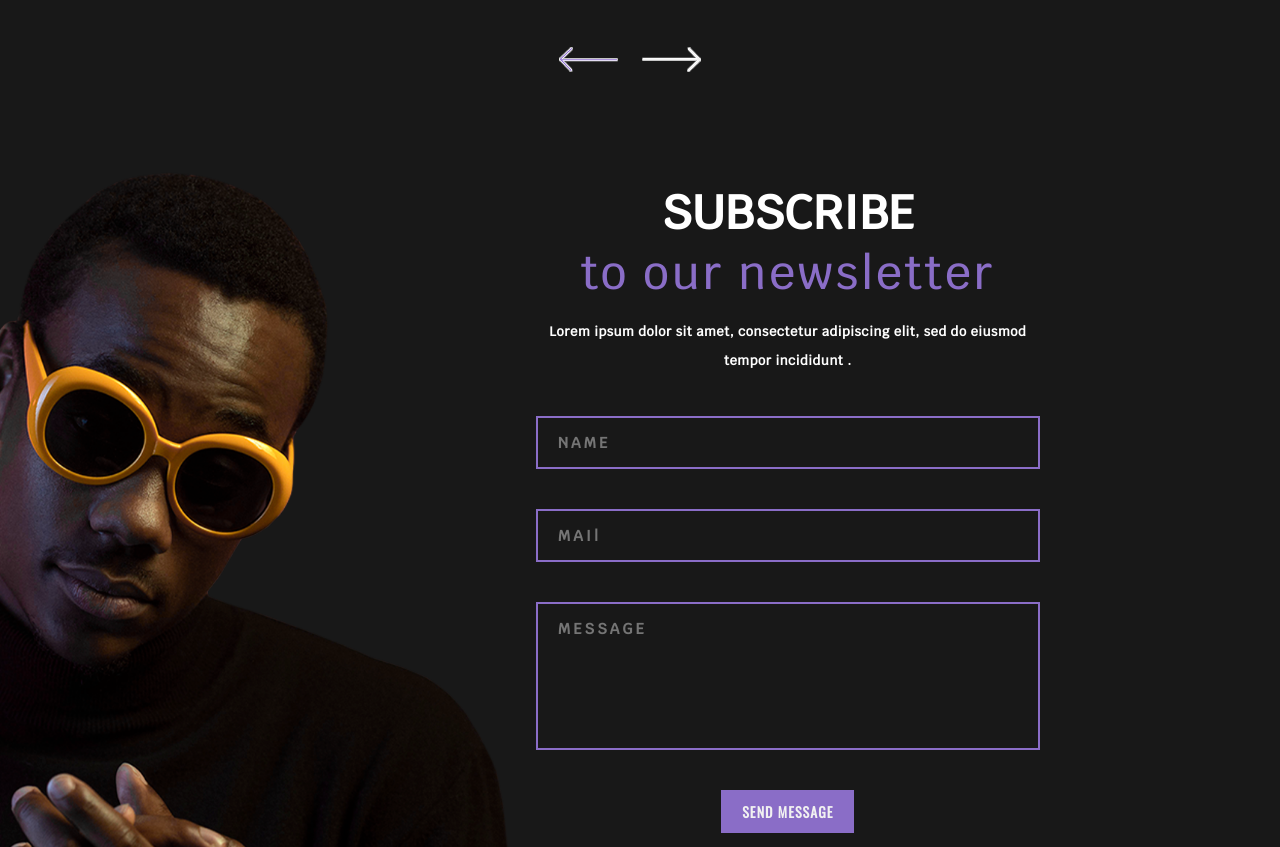
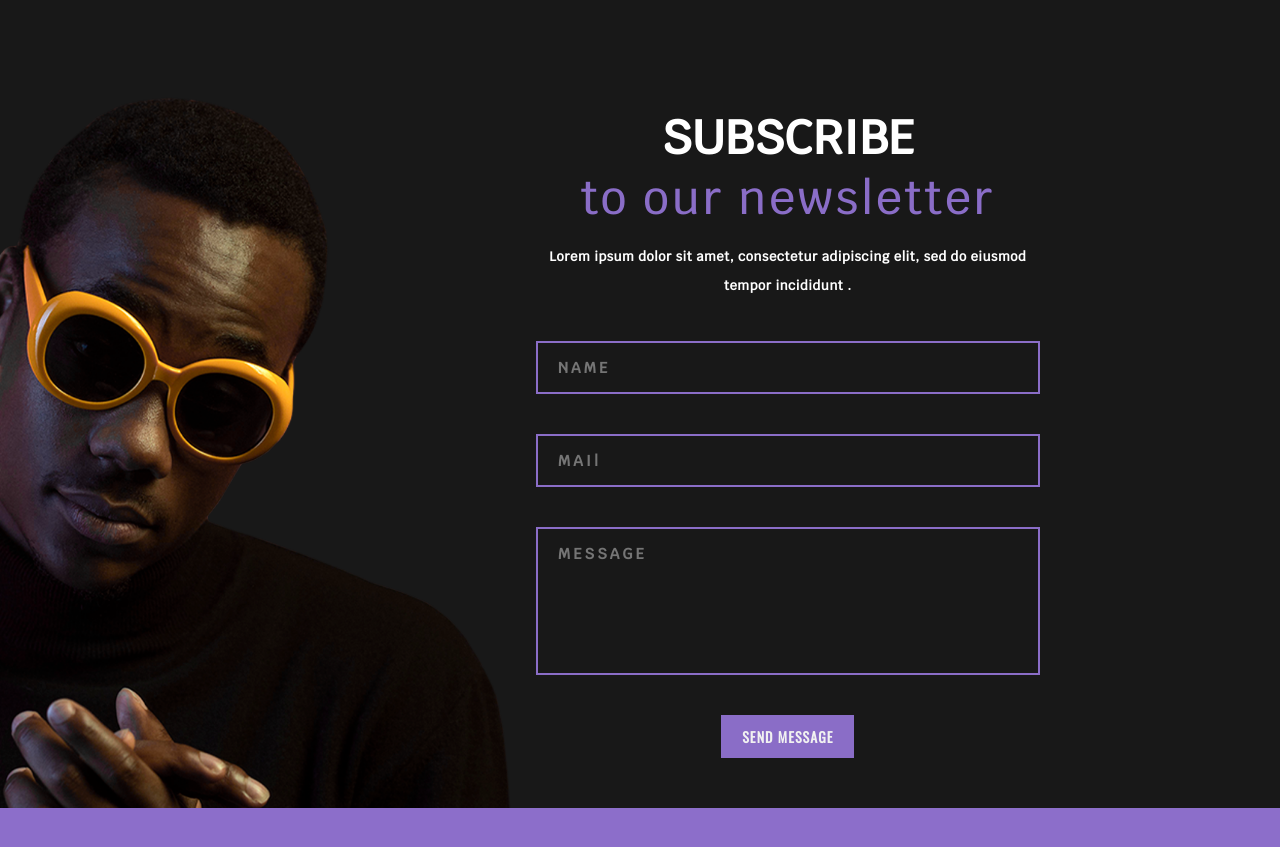
Before and after one commit to sheverda2005/-UI-designer-portfolio-layout, a plain HTML site: page index.html in a window 1280 px wide. Shown: the part 5208-6055 px from the top of the page. Drawn offline with nearby package versions, Linux system fonts and the light colour scheme.

Commit message:
delite slider

```diff
--- a/index.html
+++ b/index.html
@@ -287,10 +287,6 @@
                     </div>
                 </div>
             </div>
-            <div class="user-comments-nav">
-                <img src="img/left.png" alt="left">
-                <img src="img/right.png" alt="left">
-            </div>
             <div class="subscribe">
                 <div class="subscribe-content">
                     <img src="img/full_screen_men.png" height="750px" alt="full_screen">
```
